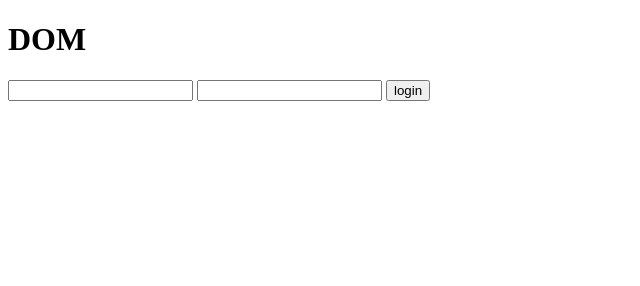
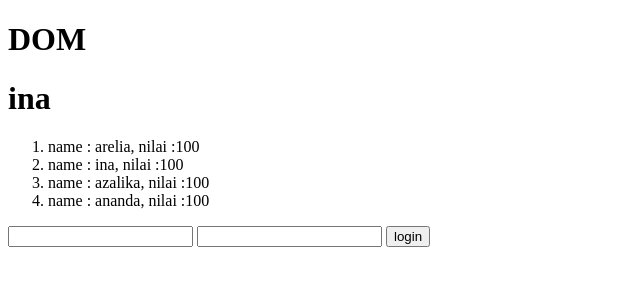
Before and after one commit to inaseptiana/belajar-readme, a plain HTML site: page materi DOM/index.html in a window 1280 px wide. Shown: the whole page, without its empty margins (0-640 px from the left). Drawn offline with Linux system fonts and the light colour scheme.

Commit message:
catatan materi

```diff
--- a/materi DOM/index.html
+++ b/materi DOM/index.html
@@ -9,11 +9,18 @@
 <body>
     <h1>DOM</h1>
 
+    <h1 id="object1"></h1>
+    <h1 id="object2"></h1>
+    <ol id="arr"></ol>
+
    <input type="text" id="username" />
 
    <input type="password" id="password" />
 
    <button id="login">login</button>
+
+
+
     <script src="index.js"></script>
 </body>
 </html>
--- a/materi DOM/index.js
+++ b/materi DOM/index.js
@@ -19,3 +19,23 @@ buttonLogin.onclick = function () {
 // function () {
 //     alert("tes");
 // });
+
+const user = { nama: "ina"}
+document.querySelector("#object1").
+innerHTML = user.nama;
+
+const murid = ["baharudin", "arelia"]
+
+const kelas = [
+    {nama: "arelia", nilai: 100},
+    {nama: "ina", nilai: 100},
+    {nama: "azalika", nilai: 100},
+    {nama: "ananda", nilai: 100},
+];
+let lish = document.querySelector("#arr");
+kelas.map((item) => {
+    let li = document.createElement("li");
+    li.innerText = "name : " + item.nama +
+    ", nilai :" + item.nilai;
+    lish.appendChild(li);
+})
```
Also changed, not shown: materi/11/index.html (added, +22 -0 lines), materi/11/index.js (added, +26 -0 lines).
